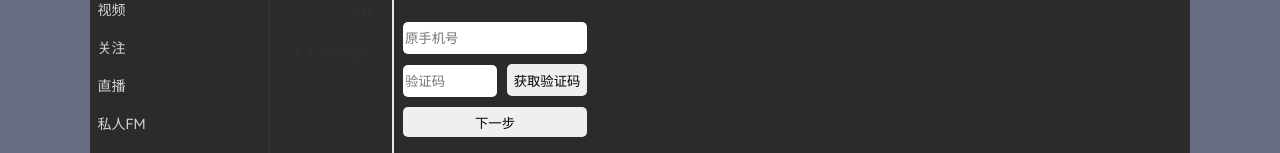
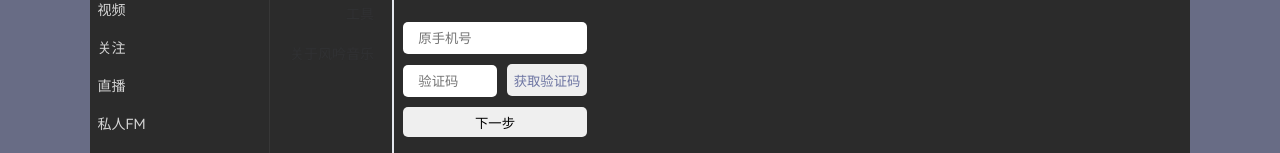
Before and after one commit to Hanserr/wind_player, a Vue app: page /settings in a window 1280 px wide. Shown: the part 217-370 px from the top of the page. Built offline with nearby package versions, Linux system fonts and the light colour scheme.

Commit message:
1、完善修改手机号的功能

```diff
--- a/src/assets/css/rightComponentsCss/settings.css
+++ b/src/assets/css/rightComponentsCss/settings.css
@@ -34,6 +34,7 @@
     border-radius: 5px;
     margin-top: 10px;
     margin-left: 10px;
+    color: #6d75a2;
 }
 #updatePhoneTitle{
     color: #b2baf8;
@@ -46,3 +47,6 @@
     height: 30px;
     margin-top: 10px;
 }
+#updatePhone input{
+    text-indent: 1em;
+}
--- a/src/components/rightComponents/settings.vue
+++ b/src/components/rightComponents/settings.vue
@@ -7,13 +7,15 @@
         <input placeholder="原手机号" id="updatePhoneInp1" v-model="oldPhone">
         <input placeholder="新手机号" id="updatePhoneInp2" v-show="newPhoneInput" v-model="newPhone">
         <input placeholder="验证码" v-model="captcha">
-        <button @click="getVerCode" :disabled=buttonIsDisable>获取验证码</button>
+        <button @click="getVerCode" :disabled=buttonIsDisable>{{buttonIsDisable?updatePhoneTime+'秒':'获取验证码'}}</button>
         <br>
         <button id="updatePhoneButton" @click="next">{{button1Title}}</button>
         <p>修改密码</p>
       </div>
     </el-tab-pane>
-    <el-tab-pane label="工具">Config</el-tab-pane>
+    <el-tab-pane label="工具">
+      <span style="color: #6d75a2">暂未上线工具哦，请耐心等候</span>
+    </el-tab-pane>
     <el-tab-pane label="关于风吟音乐">
       <span id="appInfo">
         风吟音乐是基于<a href="https://github.com/Binaryify/NeteaseCloudMusicApi" target="_blank">网易云音乐API</a>开发的一款Web端音乐播放器
@@ -32,6 +34,7 @@ import {onUnmounted, ref} from "vue";
 import axios from "axios";
 import {ElMessage} from "element-plus";
 import Cookies from "js-cookie";
+import {router} from "@/router/routes";
 
 let oldPhone = ref()
 let newPhone = ref()
@@ -82,7 +85,7 @@ const getVerCode = () => {
   })
 }
 
-//
+//验证旧手机号验证码，进行下一步换绑操作
 const next = () => {
   oldCaptcha = captcha.value
   if (stage === 2)
@@ -93,6 +96,9 @@ const next = () => {
         button1Title.value = "确认修改"
         newPhoneInput.value = true
         stage = 2
+        captcha.value = ''
+        buttonIsDisable.value = false
+        updatePhoneTime.value = 60
         clearInterval(updatePhoneTimer)
       }else {
         ElMessage({
@@ -113,6 +119,8 @@ const rebind = () => {
         message:"修改成功",
         type:"success"
       })
+      buttonIsDisable = false
+      router.push('/')
     }else {
       ElMessage({
         message:"修改失败",
```
